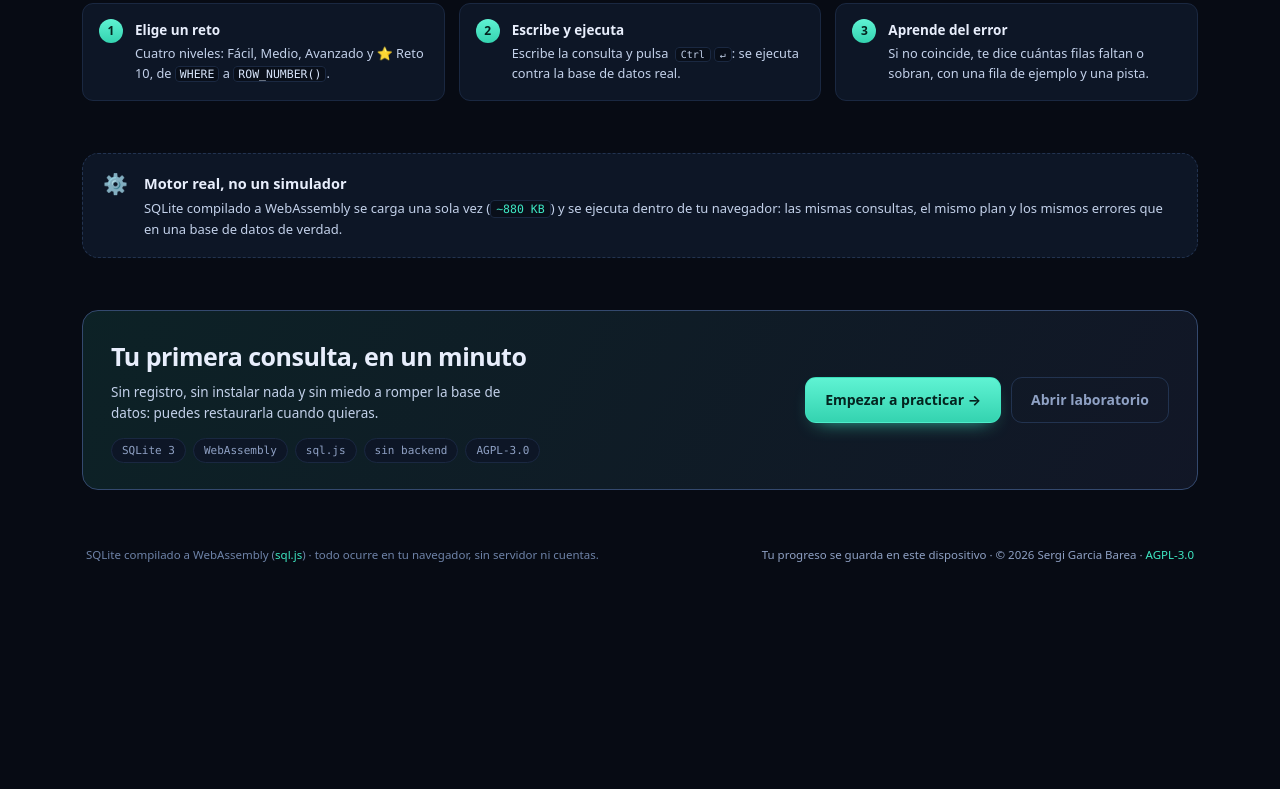
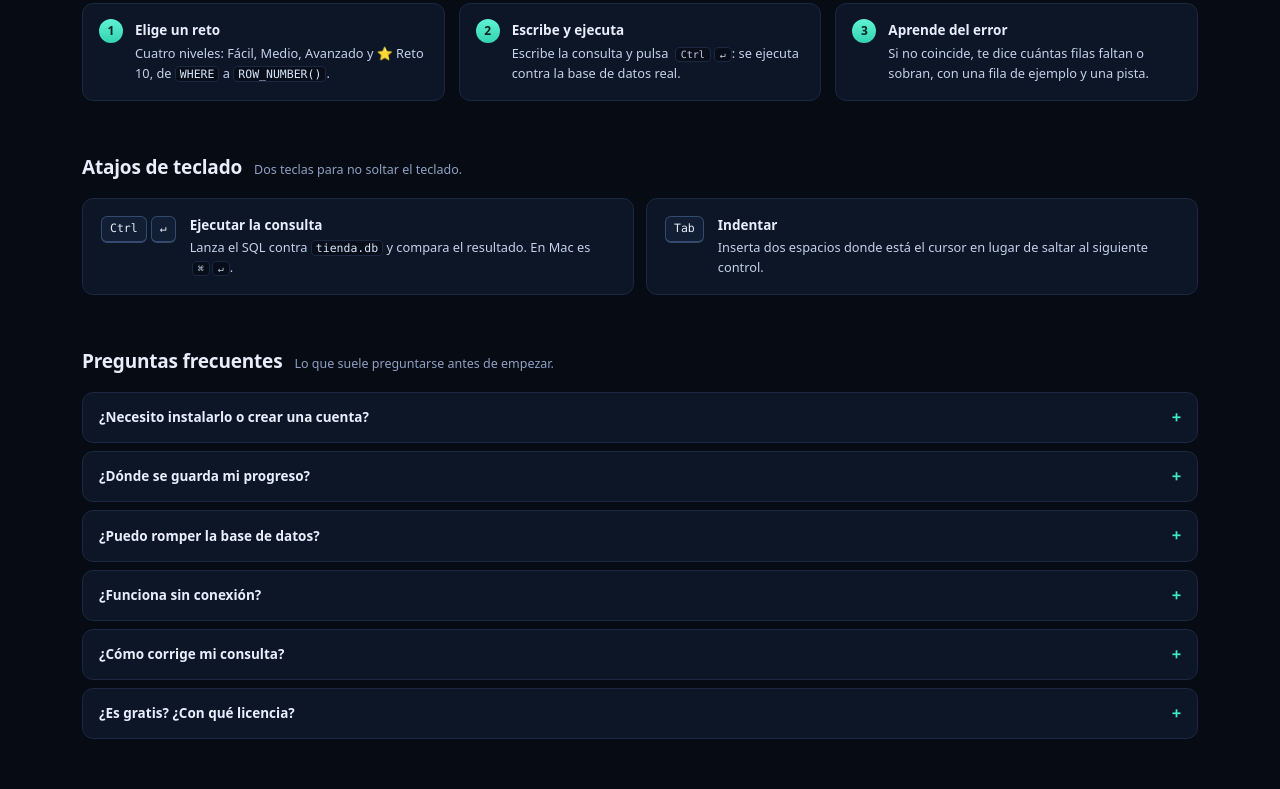
Before and after one commit to sergarb1/sqlab, a plain HTML site: page index.html in a window 1280 px wide. Shown: the part 1258-2047 px from the top of the page. Before the commit the page ends 1883 px from the top, so only its background shows below. Drawn offline with Linux system fonts and the light colour scheme.

Commit message:
Añade atajos de teclado y preguntas frecuentes a la portada
Documenta las dos combinaciones que el editor ya soporta y resuelve las dudas
habituales (instalación, privacidad del progreso, modo lectura, uso sin conexión,
corrección y licencia) sin salir de la página.

```diff
--- a/index.html
+++ b/index.html
@@ -49,6 +49,8 @@
     <a href="#retos">Retos</a>
     <a href="#caracteristicas">Características</a>
     <a href="#como">Cómo se practica</a>
+    <a href="#atajos">Atajos</a>
+    <a href="#preguntas">FAQ</a>
     <a href="#motor">Motor</a>
   </nav>
 
@@ -182,6 +184,62 @@ LIMIT 3;</pre>
     </ol>
   </section>
 
+  <section class="shortcuts" id="atajos" aria-labelledby="atajos-title">
+    <div class="sec-head">
+      <h2 id="atajos-title">Atajos de teclado</h2>
+      <span class="muted small">Dos teclas para no soltar el teclado.</span>
+    </div>
+    <div class="sc-grid">
+      <div class="sc-item">
+        <span class="sc-keys" aria-hidden="true"><kbd>Ctrl</kbd><kbd>↵</kbd></span>
+        <div>
+          <b>Ejecutar la consulta</b>
+          <p>Lanza el SQL contra <code>tienda.db</code> y compara el resultado. En Mac es <kbd>⌘</kbd><kbd>↵</kbd>.</p>
+        </div>
+      </div>
+      <div class="sc-item">
+        <span class="sc-keys" aria-hidden="true"><kbd>Tab</kbd></span>
+        <div>
+          <b>Indentar</b>
+          <p>Inserta dos espacios donde está el cursor en lugar de saltar al siguiente control.</p>
+        </div>
+      </div>
+    </div>
+  </section>
+
+  <section class="faq-section" id="preguntas" aria-labelledby="faq-title">
+    <div class="sec-head">
+      <h2 id="faq-title">Preguntas frecuentes</h2>
+      <span class="muted small">Lo que suele preguntarse antes de empezar.</span>
+    </div>
+    <div class="faq">
+      <details>
+        <summary>¿Necesito instalarlo o crear una cuenta?</summary>
+        <p>No. Se abre en el navegador y funciona sin registro: el motor SQLite viaja con la propia página. Si quieres, puedes instalarla como app desde el botón <b>Instalar</b> de la barra superior y abrirla sin barra de direcciones.</p>
+      </details>
+      <details>
+        <summary>¿Dónde se guarda mi progreso?</summary>
+        <p>En este dispositivo, en el almacenamiento local del navegador: los retos resueltos y el borrador de cada consulta. Nada se envía a ningún servidor. El enlace «Reiniciar progreso» de la barra lateral lo borra, y también desaparece si limpias los datos del navegador.</p>
+      </details>
+      <details>
+        <summary>¿Puedo romper la base de datos?</summary>
+        <p>En los retos no: solo se permiten consultas de lectura. En el <b>laboratorio</b> puedes crear tablas, insertar o borrar lo que quieras, y <b>Restaurar datos</b> devuelve <code>tienda.db</code> a su estado original al instante.</p>
+      </details>
+      <details>
+        <summary>¿Funciona sin conexión?</summary>
+        <p>Sí, después de la primera visita. El <i>service worker</i> guarda la aplicación y el binario de WebAssembly en caché, así que puede abrirse sin red. También funciona con doble clic en <code>index.html</code>, aunque ahí no se instala.</p>
+      </details>
+      <details>
+        <summary>¿Cómo corrige mi consulta?</summary>
+        <p>Ejecuta tu SQL contra una copia limpia de la base de datos y compara sus filas con las de la solución oficial, sin importar el orden salvo cuando el enunciado lo exige. En ese caso se comprueba la columna pedida tolerando los empates.</p>
+      </details>
+      <details>
+        <summary>¿Es gratis? ¿Con qué licencia?</summary>
+        <p>Sí: sin anuncios, sin cuentas y sin límites. El código está en <a href="https://github.com/sergarb1/sqlab" target="_blank" rel="noreferrer">github.com/sergarb1/sqlab</a> con licencia AGPL-3.0, © 2026 Sergi Garcia Barea.</p>
+      </details>
+    </div>
+  </section>
+
   <section class="engine-note" id="motor">
     <div class="ico" aria-hidden="true">⚙️</div>
     <div>
--- a/styles.css
+++ b/styles.css
@@ -774,6 +774,69 @@ button.big { padding: 11px 19px; font-size: 14px; border-radius: 11px; }
 .lp-item.is-done .lp-count { color: var(--green); }
 .lp-item.is-done .lp-bar > i { background: linear-gradient(90deg, var(--accent-lo), var(--green)); }
 
+/* ── atajos de teclado ── */
+.sc-grid { display: grid; grid-template-columns: repeat(auto-fit, minmax(250px, 1fr)); gap: 12px; }
+.sc-item {
+  display: flex;
+  gap: 14px;
+  align-items: flex-start;
+  padding: 16px 18px;
+  border: 1px solid var(--line-soft);
+  border-radius: var(--r-md);
+  background: var(--surface);
+}
+.sc-keys { display: flex; gap: 4px; flex-shrink: 0; padding-top: 1px; }
+.sc-keys kbd {
+  margin: 0;
+  font-size: 11.5px;
+  padding: 3px 8px;
+  border-radius: 6px;
+  border: 1px solid var(--line-strong);
+  border-bottom-width: 2px;
+  background: var(--surface-2);
+  color: var(--text);
+}
+.sc-item b { display: block; font-size: 13.5px; margin-bottom: 2px; }
+.sc-item p { font-size: 12.8px; color: var(--text-2); }
+.sc-item code, .faq code {
+  font-family: var(--mono);
+  font-size: 11.5px;
+  background: var(--code-bg);
+  border: 1px solid var(--line-soft);
+  border-radius: 4px;
+  padding: 0 4px;
+  color: var(--code-ink);
+}
+.sc-item p kbd { margin-left: 2px; }
+
+/* ── preguntas frecuentes ── */
+.faq { display: flex; flex-direction: column; gap: 8px; }
+.faq details {
+  border: 1px solid var(--line-soft);
+  border-radius: var(--r-md);
+  background: var(--surface);
+  padding: 0 16px;
+}
+.faq details[open] { border-color: var(--line); background: var(--surface-2); }
+.faq summary {
+  display: flex;
+  align-items: center;
+  justify-content: space-between;
+  gap: 12px;
+  padding: 13px 0;
+  font-size: 13.5px;
+  font-weight: 600;
+  color: var(--text);
+  cursor: pointer;
+  list-style: none;
+}
+.faq summary::-webkit-details-marker { display: none; }
+.faq summary::after { content: '+'; font-family: var(--mono); font-size: 15px; color: var(--accent); }
+.faq details[open] summary::after { content: '−'; }
+.faq summary:focus-visible { outline: 2px solid var(--accent); outline-offset: 3px; border-radius: 6px; }
+.faq p { padding: 0 0 14px; font-size: 13px; color: var(--text-2); max-width: 78ch; }
+.faq a { color: var(--accent); }
+
 /* ── navegación de secciones (portada) ── */
 .top-nav { display: flex; align-items: center; gap: 2px; }
 .top-nav a {
@@ -818,7 +881,7 @@ button.big { padding: 11px 19px; font-size: 14px; border-radius: 11px; }
 .closing p { margin-top: 6px; font-size: 13.5px; color: var(--text-2); max-width: 52ch; }
 .closing-actions { display: flex; gap: 10px; flex-wrap: wrap; }
 
-@media (max-width: 900px) {
+@media (max-width: 1040px) {
   .top-nav { display: none; }
 }
 
```
